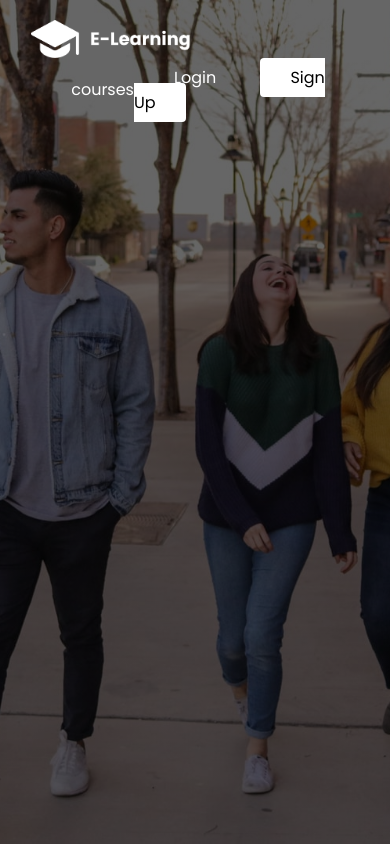
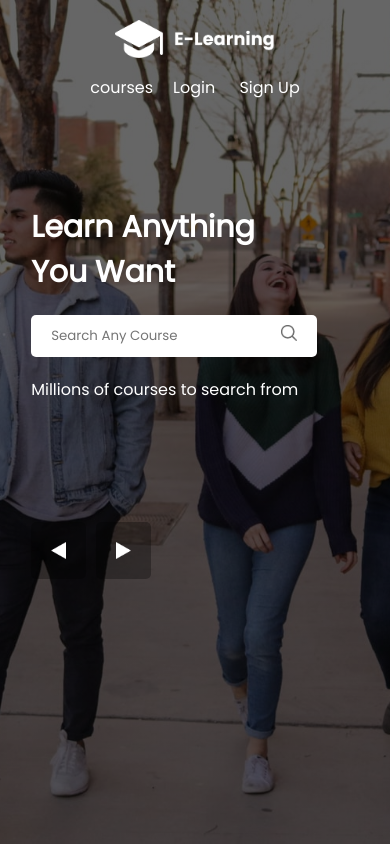
Before and after one commit to jhonabanguera/Elearning, a plain HTML site: page index.html in a window 390 px wide. Drawn offline with Linux system fonts and the light colour scheme.

Commit message:
Styling and making the page responsive

```diff
--- a/index.html
+++ b/index.html
@@ -25,6 +25,22 @@
                 </div>
             </div>
         </nav>
+
+        <div class="content">
+            <h1>Learn Anything<br>You Want</h1>
+            <div class="search-box">
+                <input type="text" placeholder="Search Any Course">
+                <button type="submit"><img src="images/search.png" alt=""></button>
+            </div>
+
+            <p>Millions of courses to search from</p>
+
+        </div>
+
+        <div class="arrow">
+            <img src="images/previous.png" alt="">
+            <img src="images/next.png" alt="">
+        </div>
     </div>
 
 </body>
--- a/style.css
+++ b/style.css
@@ -44,3 +44,96 @@ nav{
     padding: 8px 30px;
     border-radius: 4px;
 }
+
+.content{
+    margin-top: 180px;
+    color: #fff;
+}
+
+.content h1{
+    font-size: 60px;
+}
+
+.search-box{
+    background:#fff;
+    width: fit-content;
+    display: flex;
+    align-items: center;
+    padding: 18px 20px;
+    border-radius: 5px;
+    margin: 20px 0;
+}
+
+.search-box input{
+    background: transparent;
+    width: 600px;
+    border: 0;
+    outline: none;
+}
+
+.search-box button{
+    background: transparent;
+    border: 0;
+    cursor: pointer;
+}
+
+.search-box button img{
+    width: 22px;
+}
+
+.arrow{
+    margin-top: 120px;
+}
+
+.arrow img{
+    width: 15px;
+    padding: 20px;
+    background: rgba(0,0,0,0.3);
+    border-radius: 5px;
+    box-sizing: content-box;
+    margin-right: 6px;
+    cursor: pointer;
+}
+
+@media (max-width:700px){
+    .search-box input{
+        width: 230px;
+    }
+
+    .nav-logo{
+        flex-basis: 100%;
+        margin-bottom: 10px;
+        text-align: center;
+    }
+
+    .nav-links{
+        justify-content: center;
+    }
+
+    .nav-links a{
+        margin-left: 10px;
+        margin-right: 10px;
+    }
+
+    .nav-links .btn{
+        background: transparent;
+        color: #fff;
+        padding: 0;
+    }
+
+    .content h1{
+        font-size: 30px;
+    }
+
+    .content{
+        margin-top: 85px;
+    }
+
+    .search-box{
+        padding: 10px 20px;
+    }
+
+    .search-box button img{
+        width: 16px;
+    }
+}
```
